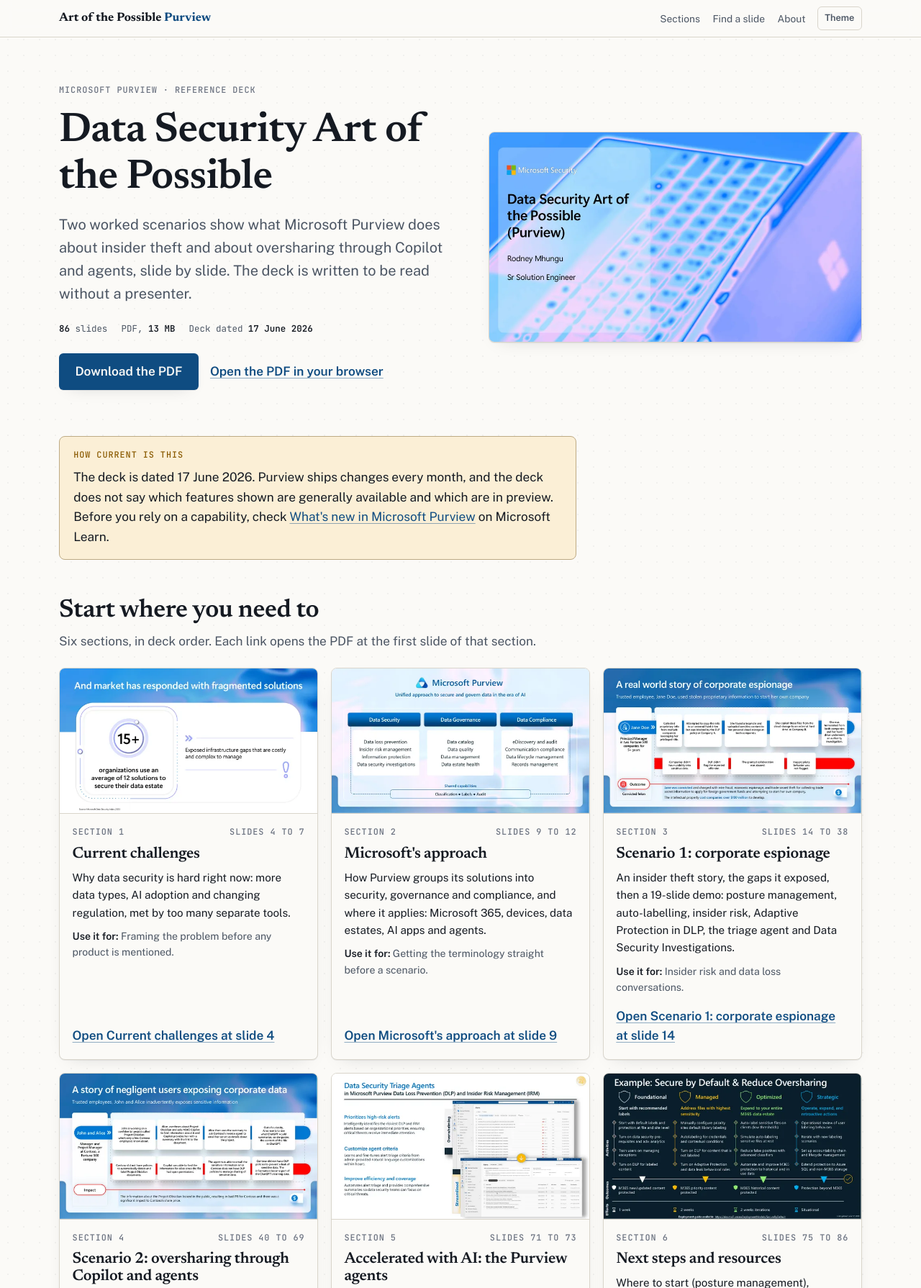
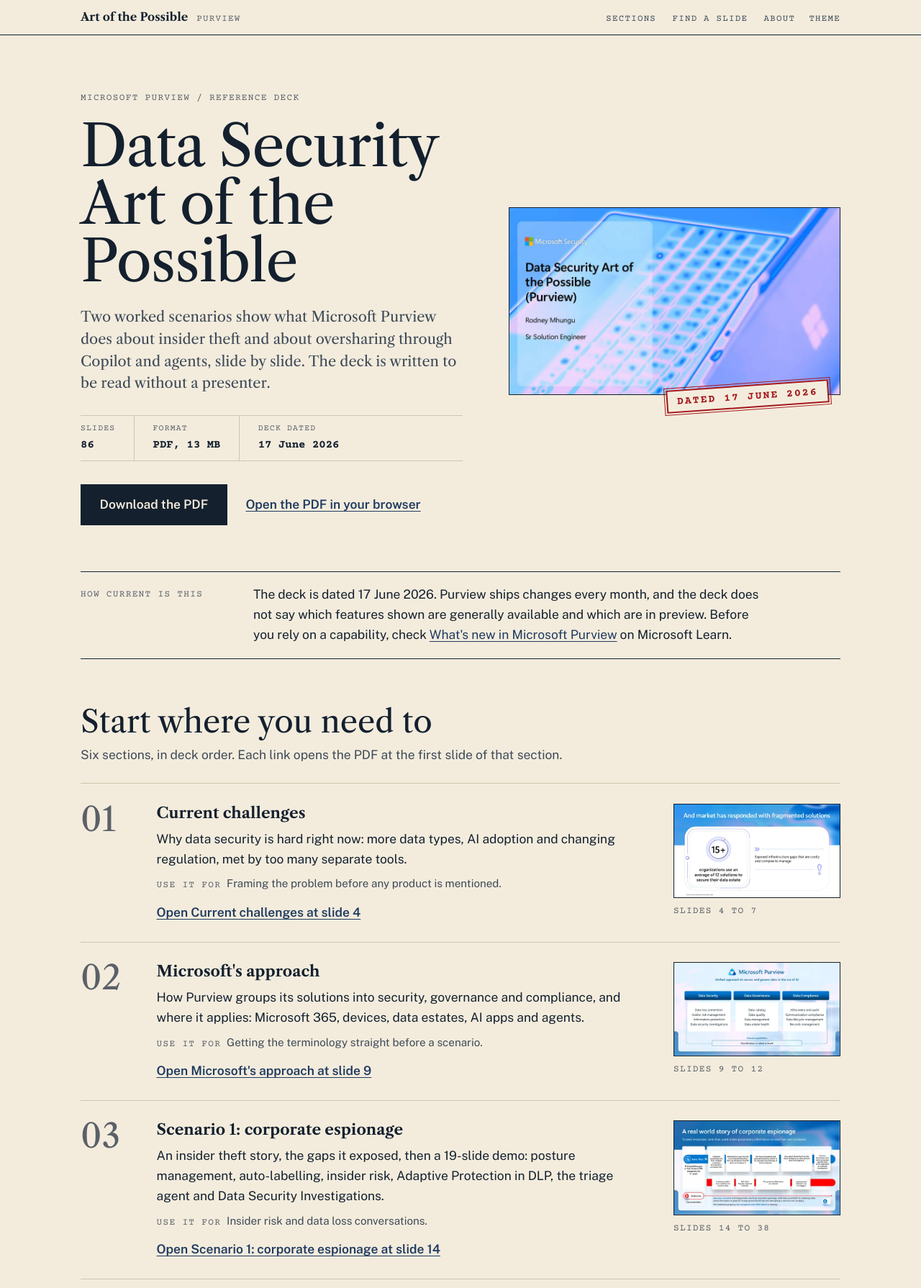
Before and after one commit to rodneymhungu/data-security-art-of-the-possible, a plain HTML site: page index.html in a window 1280 px wide. Shown: the top 1790 px of the page at 72% size. Drawn offline with nearby package versions, Linux system fonts and the light colour scheme; a web font is replaced by a local one.

Commit message:
Restyle landing page as a dossier
Paper and ink in light mode, midnight and brass in dark mode. Libre
Caslon for headings, Courier Prime for data, square corners and thin
rules in place of cards, shadows and pills. Sections become a numbered
ledger; the deck date becomes a single stamp on the cover.

Co-Authored-By: Claude Fable 5.2 <noreply@anthropic.com>

```diff
--- a/index.html
+++ b/index.html
@@ -19,7 +19,7 @@
 <link rel="canonical" href="https://rodneymhungu.github.io/data-security-art-of-the-possible/">
 <link rel="preconnect" href="https://fonts.googleapis.com">
 <link rel="preconnect" href="https://fonts.gstatic.com" crossorigin>
-<link href="https://fonts.googleapis.com/css2?family=Newsreader:ital,opsz,wght@0,6..72,400;0,6..72,600;0,6..72,700;1,6..72,400&amp;family=Public+Sans:wght@400..700&amp;family=JetBrains+Mono:wght@400;500;600&amp;display=swap" rel="stylesheet">
+<link href="https://fonts.googleapis.com/css2?family=Libre+Caslon+Display&amp;family=Libre+Caslon+Text:ital,wght@0,400;0,700;1,400&amp;family=Public+Sans:wght@400..700&amp;family=Courier+Prime:wght@400;700&amp;display=swap" rel="stylesheet">
 
 <script>
 /* ====================================================================
@@ -163,140 +163,148 @@ window.PAGE = {
 </script>
 
 <style>
+/* Dossier by day, dinner jacket by night.
+   Paper and ink do the work. --stamp is the one signal colour and is
+   used once, on the date stamp. No shadows, no rounded corners. */
 :root{
-  --paper:#fbfaf7; --paper-2:#f2f0ea; --paper-3:#e9e6de;
-  --ink:#151a22; --ink-2:#4b5563; --ink-3:#6b7280; --rule:#d9d5cb;
-  --accent:#0f4c81; --accent-2:#0b3a63; --accent-soft:#e6eef7;
-  --signal:#8a5a00; --signal-bg:#fbefd6;
-  --shadow:0 1px 0 rgba(21,26,34,.06), 0 8px 24px -16px rgba(21,26,34,.25);
-  --dot:rgba(21,26,34,.045);
-  --serif:"Newsreader","Iowan Old Style","Palatino Linotype",Georgia,serif;
-  --sans:"Public Sans","Segoe UI",Helvetica,Arial,sans-serif;
-  --mono:"JetBrains Mono",ui-monospace,"Cascadia Mono",Consolas,monospace;
-  --measure:68ch;
+  --paper:#F3ECDD; --paper-2:#FBF7EE; --paper-3:#E9DFCB;
+  --ink:#14202E; --ink-2:#3F4A57; --ink-3:#5B6068; --rule:#CFC4AE;
+  --accent:#1F3A5F; --accent-2:#14202E;
+  --stamp:#A4161A;
+  --display:"Libre Caslon Display","Libre Caslon Text","Big Caslon",Georgia,serif;
+  --serif:"Libre Caslon Text","Big Caslon","Iowan Old Style",Georgia,serif;
+  --sans:"Public Sans","Gill Sans","Segoe UI",Helvetica,Arial,sans-serif;
+  --mono:"Courier Prime","Courier New",Courier,monospace;
+  --measure:66ch;
 }
 @media (prefers-color-scheme: dark){
   :root:not([data-theme="light"]){
-    --paper:#111418; --paper-2:#171b21; --paper-3:#1f242c;
-    --ink:#ecebe6; --ink-2:#b8bcc4; --ink-3:#8b919b; --rule:#2b313a;
-    --accent:#7fb3e6; --accent-2:#a9cdf2; --accent-soft:#182636;
-    --signal:#f2c56b; --signal-bg:#3a2a08;
-    --shadow:0 1px 0 rgba(0,0,0,.3), 0 8px 24px -16px rgba(0,0,0,.7);
-    --dot:rgba(255,255,255,.04);
+    --paper:#0B1420; --paper-2:#13233A; --paper-3:#1A2D48;
+    --ink:#F4EFE6; --ink-2:#C2C4C6; --ink-3:#8A919B; --rule:#2A3648;
+    --accent:#B8935A; --accent-2:#D4B483;
+    --stamp:#B8935A;
   }
 }
 :root[data-theme="dark"]{
-  --paper:#111418; --paper-2:#171b21; --paper-3:#1f242c;
-  --ink:#ecebe6; --ink-2:#b8bcc4; --ink-3:#8b919b; --rule:#2b313a;
-  --accent:#7fb3e6; --accent-2:#a9cdf2; --accent-soft:#182636;
-  --signal:#f2c56b; --signal-bg:#3a2a08;
-  --shadow:0 1px 0 rgba(0,0,0,.3), 0 8px 24px -16px rgba(0,0,0,.7);
-  --dot:rgba(255,255,255,.04);
+  --paper:#0B1420; --paper-2:#13233A; --paper-3:#1A2D48;
+  --ink:#F4EFE6; --ink-2:#C2C4C6; --ink-3:#8A919B; --rule:#2A3648;
+  --accent:#B8935A; --accent-2:#D4B483;
+  --stamp:#B8935A;
 }
 
 *,*::before,*::after{box-sizing:border-box}
 html{-webkit-text-size-adjust:100%;scroll-padding-top:4.5rem}
-body{
-  margin:0;background:var(--paper);color:var(--ink);
-  font-family:var(--sans);font-size:clamp(.98rem,.93rem + .25vw,1.08rem);line-height:1.6;
-  background-image:radial-gradient(var(--dot) 1px,transparent 1px);background-size:22px 22px;
-}
-a{color:var(--accent);text-decoration:underline;text-decoration-thickness:1px;text-underline-offset:.16em;text-decoration-color:color-mix(in srgb,var(--accent) 45%,transparent)}
-a:hover{color:var(--accent-2);text-decoration-color:currentColor}
-a:focus-visible,button:focus-visible,input:focus-visible{outline:2px solid var(--accent);outline-offset:2px;border-radius:2px}
-h1,h2,h3{font-family:var(--serif);font-weight:600;line-height:1.12;letter-spacing:-.012em;margin:0;color:var(--ink)}
-h1{font-size:clamp(2.2rem,1.5rem + 3vw,3.6rem)}
-h2{font-size:clamp(1.6rem,1.2rem + 1.5vw,2.2rem);margin-block:0 .6rem}
-h3{font-size:clamp(1.15rem,1.05rem + .4vw,1.35rem)}
+body{margin:0;background:var(--paper);color:var(--ink);font-family:var(--sans);font-size:clamp(1rem,.95rem + .25vw,1.09rem);line-height:1.6}
+::selection{background:var(--ink);color:var(--paper)}
+a{color:var(--accent);text-decoration:underline;text-decoration-thickness:1px;text-underline-offset:.2em}
+a:hover{color:var(--accent-2);text-decoration-thickness:2px}
+a:focus-visible,button:focus-visible,input:focus-visible{outline:2px solid var(--accent);outline-offset:3px}
+h1,h2,h3{margin:0;color:var(--ink);font-weight:400}
+h1{font-family:var(--display);font-size:clamp(2.7rem,1.5rem + 5vw,5rem);line-height:1;letter-spacing:-.015em}
+h2{font-family:var(--display);font-size:clamp(1.9rem,1.4rem + 1.8vw,2.7rem);line-height:1.08;margin-block:0 .5rem}
+h3{font-family:var(--serif);font-weight:700;font-size:clamp(1.15rem,1.05rem + .4vw,1.32rem);line-height:1.25}
 p{margin:0 0 1rem;max-width:var(--measure)}
-.k{font-family:var(--mono);font-size:.74rem;font-weight:500;letter-spacing:.08em;text-transform:uppercase;color:var(--ink-3)}
+.k{font-family:var(--mono);font-size:.8rem;letter-spacing:.1em;text-transform:uppercase;color:var(--ink-3)}
 .muted{color:var(--ink-2)}
 
-.topbar{position:sticky;top:0;z-index:20;background:color-mix(in srgb,var(--paper) 88%,transparent);backdrop-filter:blur(10px);-webkit-backdrop-filter:blur(10px);border-block-end:1px solid var(--rule)}
-.topbar .in{display:flex;align-items:center;gap:1rem;padding:.55rem clamp(1rem,3vw,2rem);max-width:1180px;margin-inline:auto}
-.brand{font-family:var(--serif);font-weight:700;font-size:1.05rem;text-decoration:none;color:var(--ink);white-space:nowrap}
-.brand span{color:var(--accent)}
-.topnav{display:flex;gap:1.1rem;margin-inline-start:auto;font-size:.86rem}
-.topnav a{color:var(--ink-2);text-decoration:none}
-.topnav a:hover{color:var(--ink)}
-.theme-btn{font:inherit;font-size:.8rem;font-weight:600;color:var(--ink-2);background:none;border:1px solid var(--rule);border-radius:6px;padding:.35rem .6rem;cursor:pointer}
-.theme-btn:hover{color:var(--ink);border-color:var(--ink-3)}
+.topbar{position:sticky;top:0;z-index:20;background:var(--paper);border-block-end:1px solid var(--ink)}
+.topbar .in{display:flex;align-items:baseline;gap:1.2rem;padding:.7rem clamp(1rem,3vw,2rem);max-width:1120px;margin-inline:auto}
+.brand{font-family:var(--serif);font-weight:700;font-size:1rem;text-decoration:none;color:var(--ink);white-space:nowrap}
+.brand span{font-family:var(--mono);font-weight:400;font-size:.78rem;letter-spacing:.1em;text-transform:uppercase;color:var(--ink-3);margin-inline-start:.5rem}
+.topnav{display:flex;gap:1.4rem;margin-inline-start:auto}
+.topnav a,.theme-btn{font-family:var(--mono);font-size:.78rem;letter-spacing:.1em;text-transform:uppercase;color:var(--ink-2);text-decoration:none}
+.topnav a:hover,.theme-btn:hover{color:var(--ink);text-decoration:underline;text-underline-offset:.3em}
+.theme-btn{background:none;border:0;padding:0;cursor:pointer}
 @media (max-width:640px){.topnav{display:none}.theme-btn{margin-inline-start:auto}}
 
-.wrap{max-width:1180px;margin-inline:auto;padding:0 clamp(1rem,3vw,2rem)}
-section.block{padding-block:clamp(2.2rem,4vw,3.4rem);border-block-end:1px solid var(--rule)}
-section.block:last-of-type{border-block-end:0}
+.wrap{max-width:1120px;margin-inline:auto;padding:0 clamp(1rem,3vw,2rem)}
+section.block{padding-block:clamp(2.6rem,5vw,4.2rem) 0}
+section.block:last-of-type{padding-block-end:clamp(2.6rem,5vw,4.2rem)}
 
 /* hero */
-.hero{display:grid;grid-template-columns:minmax(0,1.05fr) minmax(0,1fr);gap:clamp(1.5rem,4vw,3.5rem);align-items:center;padding-block:clamp(2.2rem,5vw,4.5rem)}
-.hero .lead{font-size:clamp(1.08rem,1rem + .4vw,1.25rem);color:var(--ink-2);margin-block:1rem 1.4rem}
-.facts{display:flex;flex-wrap:wrap;gap:.4rem 1.2rem;font-family:var(--mono);font-size:.78rem;color:var(--ink-2);margin:0 0 1.5rem;padding:0;list-style:none}
-.facts li{margin:0}
-.facts b{color:var(--ink);font-weight:600}
-.actions{display:flex;flex-wrap:wrap;gap:.7rem 1rem;align-items:center}
-.btn{display:inline-block;background:var(--accent);color:var(--paper);text-decoration:none;font-weight:600;padding:.75rem 1.4rem;border-radius:6px;box-shadow:var(--shadow)}
-.btn:hover{background:var(--accent-2);color:var(--paper)}
+.hero{display:grid;grid-template-columns:minmax(0,1.15fr) minmax(0,1fr);gap:clamp(2rem,5vw,4.5rem);align-items:center;padding-block:clamp(2.6rem,6vw,5.5rem) clamp(2.6rem,5vw,4rem)}
+.hero h1{margin-block:.9rem 0}
+.hero .lead{font-family:var(--serif);font-size:clamp(1.08rem,1rem + .4vw,1.24rem);line-height:1.55;color:var(--ink-2);margin-block:1.4rem 1.8rem}
+.facts{display:grid;grid-template-columns:repeat(3,auto);justify-content:start;margin:0 0 2rem;border-block:1px solid var(--rule)}
+.facts div{padding:.6rem 1.6rem .55rem 0;margin-inline-end:1.6rem;border-inline-end:1px solid var(--rule)}
+.facts div:last-child{border:0;margin:0;padding-inline-end:0}
+.facts dt{font-family:var(--mono);font-size:.72rem;letter-spacing:.1em;text-transform:uppercase;color:var(--ink-3)}
+.facts dd{margin:0;font-family:var(--mono);font-weight:700;font-size:.98rem;color:var(--ink);white-space:nowrap}
+.actions{display:flex;flex-wrap:wrap;gap:.9rem 1.6rem;align-items:center}
+.btn{display:inline-block;background:var(--ink);color:var(--paper);text-decoration:none;font-weight:600;padding:.85rem 1.6rem;border:1px solid var(--ink)}
+.btn:hover{background:transparent;color:var(--ink);text-decoration:none}
 .link-2{font-weight:600}
-.cover{margin:0;border:1px solid var(--rule);border-radius:8px;overflow:hidden;box-shadow:var(--shadow);background:var(--paper-2)}
-.cover img{display:block;width:100%;height:auto}
-@media (max-width:820px){.hero{grid-template-columns:1fr}.cover{order:-1;max-width:520px}}
+.cover{position:relative;margin:0 0 1.2rem}
+.cover img{display:block;width:100%;height:auto;border:1px solid var(--ink)}
+.stamp{position:absolute;right:1rem;bottom:-1.15rem;margin:0;padding:.42rem .8rem .3rem;font-family:var(--mono);font-weight:700;font-size:.92rem;letter-spacing:.14em;text-transform:uppercase;line-height:1.1;color:var(--stamp);background:var(--paper);border:2px solid var(--stamp);outline:1px solid var(--stamp);outline-offset:2px;transform:rotate(-4deg);white-space:nowrap}
+@media (max-width:820px){
+  .hero{grid-template-columns:1fr}
+  .cover{order:-1;max-width:520px;margin-block-end:1.6rem}
+}
+@media (max-width:460px){
+  .facts{grid-template-columns:1fr 1fr}
+  .facts div{margin:0;padding-inline-end:.8rem;border:0}
+  .facts div:last-child{grid-column:1 / -1;border-block-start:1px solid var(--rule)}
+}
 
-/* currency note */
-.note{border:1px solid color-mix(in srgb,var(--signal) 35%,var(--rule));background:var(--signal-bg);border-radius:8px;padding:1rem 1.2rem;max-width:var(--measure)}
-.note p{margin:0 0 .5rem}
-.note p:last-child{margin:0}
-.note .k{color:var(--signal)}
+/* note to the reader */
+.note{border-block:1px solid var(--ink);padding:1.1rem 0 1.2rem;display:grid;grid-template-columns:13rem minmax(0,1fr);gap:.4rem 2rem}
+.note p{margin:0}
+.note .k{padding-block-start:.2rem}
+@media (max-width:700px){.note{grid-template-columns:1fr}}
 
-/* sections */
-.intro{display:flex;flex-wrap:wrap;justify-content:space-between;align-items:end;gap:.5rem 2rem;margin-block-end:1.4rem}
+/* sections ledger */
+.intro{margin-block-end:1.6rem}
 .intro p{margin:0}
-.sections{list-style:none;margin:0;padding:0;display:grid;gap:1.1rem;grid-template-columns:repeat(auto-fill,minmax(min(100%,320px),1fr))}
-.sec{display:flex;flex-direction:column;background:var(--paper);border:1px solid var(--rule);border-radius:8px;overflow:hidden;box-shadow:var(--shadow)}
-.sec img{display:block;width:100%;height:auto;border-block-end:1px solid var(--rule);background:var(--paper-2)}
-.sec .body{padding:1rem 1.1rem 1.15rem;display:flex;flex-direction:column;gap:.55rem;flex:1}
-.sec .meta{display:flex;justify-content:space-between;gap:1rem}
-.sec h3{margin:0}
-.sec p{margin:0;font-size:.95rem}
-.sec .use{font-size:.88rem;color:var(--ink-2)}
-.sec .use b{color:var(--ink);font-weight:600}
-.sec .go{margin-block-start:auto;padding-block-start:.4rem;font-weight:600}
+.sections{list-style:none;margin:0;padding:0;border-block-end:1px solid var(--rule)}
+.sec{display:grid;grid-template-columns:4.2rem minmax(0,1fr) 232px;gap:.4rem clamp(1.2rem,3vw,2.6rem);align-items:start;padding-block:1.7rem;border-block-start:1px solid var(--rule)}
+.sec .num{font-family:var(--display);font-size:2.9rem;line-height:.95;color:var(--ink-3)}
+.sec .body{display:flex;flex-direction:column;gap:.55rem}
+.sec p{margin:0}
+.sec .use{font-size:.95rem;color:var(--ink-2)}
+.sec .use .k{margin-inline-end:.5rem}
+.sec .go{font-weight:600;margin-block-start:.25rem;align-self:start}
+.sec .side{display:flex;flex-direction:column;gap:.5rem}
+.sec .side img{display:block;width:100%;height:auto;border:1px solid var(--ink)}
+@media (max-width:760px){
+  .sec{grid-template-columns:3.2rem minmax(0,1fr)}
+  .sec .num{font-size:2.2rem}
+  .sec .side{grid-column:2;max-width:300px;margin-block-start:.6rem}
+}
 
 /* slide index */
-.tools{display:flex;flex-wrap:wrap;gap:.8rem 1rem;align-items:center;margin-block-end:.9rem}
-.search{flex:1 1 260px;max-width:420px;font:inherit;font-size:.95rem;color:var(--ink);background:var(--paper);border:1px solid var(--rule);border-radius:6px;padding:.6rem .8rem}
-.search::placeholder{color:var(--ink-3)}
-.count{font-family:var(--mono);font-size:.78rem;color:var(--ink-2)}
-.chips{display:flex;flex-wrap:wrap;gap:.45rem;margin:0 0 1.2rem;padding:0;list-style:none}
-.chip{font:inherit;font-size:.82rem;font-weight:600;color:var(--ink-2);background:var(--paper);border:1px solid var(--rule);border-radius:999px;padding:.32rem .8rem;cursor:pointer}
-.chip:hover{color:var(--ink);border-color:var(--ink-3)}
-.chip[aria-pressed="true"]{color:var(--accent);background:var(--accent-soft);border-color:var(--accent)}
-.slides{list-style:none;margin:0;padding:0;border-block-start:1px solid var(--rule)}
+.tools{display:flex;flex-wrap:wrap;gap:.8rem 1.4rem;align-items:baseline;margin-block:1.4rem 1.1rem}
+.search{flex:1 1 280px;max-width:460px;font-family:var(--mono);font-size:1rem;color:var(--ink);background:transparent;border:0;border-block-end:1px solid var(--ink);border-radius:0;padding:.5rem 0}
+.search::placeholder{color:var(--ink-3);opacity:1}
+.search:focus-visible{outline:0;border-block-end-width:2px;border-color:var(--accent)}
+.count{font-family:var(--mono);font-size:.8rem;letter-spacing:.06em;text-transform:uppercase;color:var(--ink-3)}
+.chips{display:flex;flex-wrap:wrap;gap:.45rem;margin:0 0 1.5rem;padding:0;list-style:none}
+.chip{font-family:var(--mono);font-size:.78rem;letter-spacing:.06em;text-transform:uppercase;color:var(--ink-2);background:transparent;border:1px solid var(--rule);border-radius:0;padding:.42rem .7rem .32rem;cursor:pointer}
+.chip:hover{color:var(--ink);border-color:var(--ink)}
+.chip[aria-pressed="true"]{color:var(--paper);background:var(--ink);border-color:var(--ink)}
+.slides{list-style:none;margin:0;padding:0;border-block-start:1px solid var(--ink)}
 .slides li{margin:0;border-block-end:1px solid var(--rule)}
-.slides a{display:grid;grid-template-columns:4.6rem minmax(0,1fr) auto;gap:.3rem 1rem;align-items:baseline;padding:.65rem .4rem;text-decoration:none;color:var(--ink)}
-.slides a:hover{background:var(--paper-2)}
-.slides .pg{font-family:var(--mono);font-size:.8rem;color:var(--ink-3);white-space:nowrap}
-.slides .sec-name{font-family:var(--mono);font-size:.72rem;color:var(--ink-3);text-align:right;white-space:nowrap}
-.slides .tags{grid-column:2 / -1;display:flex;flex-wrap:wrap;gap:.3rem;margin:0}
-.tag{font-size:.7rem;font-weight:600;color:var(--ink-2);background:var(--paper-2);border-radius:3px;padding:.05em .45em}
-.empty{padding:1rem .4rem;color:var(--ink-2)}
-@media (max-width:640px){.slides a{grid-template-columns:4.2rem minmax(0,1fr)}.slides .sec-name{display:none}}
+.slides a{display:grid;grid-template-columns:5.4rem minmax(0,1fr) auto;gap:.15rem 1.2rem;align-items:baseline;padding:.7rem 0;text-decoration:none;color:var(--ink)}
+.slides a:hover .t{text-decoration:underline;text-underline-offset:.2em}
+.slides .pg{font-family:var(--mono);font-size:.86rem;color:var(--ink-3);white-space:nowrap}
+.slides .sec-name,.slides .tags{font-family:var(--mono);font-size:.74rem;letter-spacing:.04em;text-transform:uppercase;color:var(--ink-3)}
+.slides .sec-name{text-align:right;white-space:nowrap}
+.slides .tags{grid-column:2 / -1}
+.empty{padding:1rem 0;color:var(--ink-2)}
+@media (max-width:760px){.slides a{grid-template-columns:4.8rem minmax(0,1fr)}.slides .sec-name{display:none}}
 
 /* about */
-.cols{display:grid;grid-template-columns:repeat(auto-fit,minmax(min(100%,300px),1fr));gap:1.5rem 3rem}
+.cols{display:grid;grid-template-columns:repeat(auto-fit,minmax(min(100%,300px),1fr));gap:1.5rem clamp(2rem,5vw,4.5rem);border-block-start:1px solid var(--rule);padding-block-start:1.6rem;margin-block-start:1.2rem}
 .cols h3{margin-block:0 .5rem}
+.cols h3:not(:first-child){margin-block-start:1.6rem}
 .cols ul{margin:0 0 1rem;padding-inline-start:1.2rem}
 .cols li{margin-block-end:.35rem}
-.fine{font-size:.9rem;color:var(--ink-2)}
+.fine{font-size:.92rem;color:var(--ink-2)}
 
-footer{border-block-start:1px solid var(--rule);padding-block:1.6rem 2.4rem;font-size:.85rem;color:var(--ink-2)}
+footer{border-block-start:1px solid var(--ink);padding-block:1.3rem 2.4rem;font-family:var(--mono);font-size:.8rem;color:var(--ink-2)}
 footer .in{display:flex;flex-wrap:wrap;gap:.6rem 2rem;justify-content:space-between}
-footer p{margin:0}
+footer p{margin:0;max-width:none}
 footer a{color:var(--ink-2)}
-
-@media (prefers-reduced-motion: no-preference){
-  .sec{transition:transform .15s ease, box-shadow .15s ease}
-  .sec:hover{transform:translateY(-2px)}
-}
 </style>
 </head>
 <body>
@@ -318,14 +326,14 @@ footer a{color:var(--ink-2)}
 
     <section class="hero" aria-labelledby="title">
       <div>
-        <p class="k">Microsoft Purview · reference deck</p>
+        <p class="k">Microsoft Purview / Reference deck</p>
         <h1 id="title">Data Security Art of the Possible</h1>
         <p class="lead">Two worked scenarios show what Microsoft Purview does about insider theft and about oversharing through Copilot and agents, slide by slide. The deck is written to be read without a presenter.</p>
-        <ul class="facts">
-          <li><b data-fill="pages">86</b> slides</li>
-          <li>PDF, <b data-fill="size">13 MB</b></li>
-          <li>Deck dated <b data-fill="dated">17 June 2026</b></li>
-        </ul>
+        <dl class="facts">
+          <div><dt>Slides</dt><dd data-fill="pages">86</dd></div>
+          <div><dt>Format</dt><dd>PDF, <span data-fill="size">13 MB</span></dd></div>
+          <div><dt>Deck dated</dt><dd data-fill="dated">17 June 2026</dd></div>
+        </dl>
         <div class="actions">
           <a id="download-pdf" class="btn" href="data-security-art-of-the-possible-purview.pdf" download>Download the PDF</a>
           <a id="preview-pdf" class="link-2" href="data-security-art-of-the-possible-purview.pdf" target="_blank" rel="noopener">Open the PDF in your browser</a>
@@ -333,6 +341,7 @@ footer a{color:var(--ink-2)}
       </div>
       <figure class="cover">
         <img src="images/cover.webp" width="960" height="540" alt="Cover slide: Data Security Art of the Possible (Purview), Rodney Mhungu, Senior Solution Engineer." fetchpriority="high">
+        <p class="stamp" aria-hidden="true">Dated <span data-fill="dated">17 June 2026</span></p>
       </figure>
     </section>
 
@@ -416,16 +425,19 @@ footer a{color:var(--ink-2)}
   var fills = { pages: D.pages, size: D.sizeMB + " MB", dated: D.dated, updated: P.UPDATED };
   document.querySelectorAll("[data-fill]").forEach(function (el) { el.textContent = fills[el.getAttribute("data-fill")]; });
 
-  // Section cards.
+  // Section ledger: number, text, then the slide preview.
   $("section-list").innerHTML = P.SECTIONS.map(function (s) {
     return '<li class="sec" id="s-' + s.id + '">' +
-      '<img src="images/' + s.img + '" width="640" height="360" loading="lazy" alt="' + esc(s.alt) + '">' +
+      '<span class="num" aria-hidden="true">' + ("0" + s.n).slice(-2) + '</span>' +
       '<div class="body">' +
-        '<div class="meta"><span class="k">Section ' + s.n + '</span><span class="k">Slides ' + s.from + ' to ' + s.to + '</span></div>' +
         '<h3>' + esc(s.title) + '</h3>' +
         '<p>' + esc(s.what) + '</p>' +
-        '<p class="use"><b>Use it for:</b> ' + esc(s.use) + '</p>' +
+        '<p class="use"><span class="k">Use it for</span>' + esc(s.use) + '</p>' +
         '<a class="go" data-sec="' + s.id + '" href="' + pdf(s.from) + '" target="_blank" rel="noopener">Open ' + esc(s.title) + ' at slide ' + s.from + '</a>' +
+      '</div>' +
+      '<div class="side">' +
+        '<img src="images/' + s.img + '" width="640" height="360" loading="lazy" alt="' + esc(s.alt) + '">' +
+        '<span class="k">Slides ' + s.from + ' to ' + s.to + '</span>' +
       '</div></li>';
   }).join("");
 
@@ -455,9 +467,9 @@ footer a{color:var(--ink-2)}
     $("slide-list").innerHTML = hits.length ? hits.map(function (r) {
       return '<li><a data-slide="' + r.pg + '" href="' + pdf(r.pg) + '" target="_blank" rel="noopener">' +
         '<span class="pg">Slide ' + r.pg + '</span>' +
-        '<span>' + esc(r.title) + '</span>' +
-        '<span class="sec-name">' + esc(r.sec) + '</span>' +
-        (r.tags.length ? '<span class="tags">' + r.tags.map(function (k) { return '<span class="tag">' + esc(tagName[k]) + '</span>'; }).join("") + '</span>' : '') +
+        '<span class="t">' + esc(r.title) + '</span>' +
+        '<span class="sec-name">' + esc(r.sec.split(":")[0]) + '</span>' +
+        (r.tags.length ? '<span class="tags">' + esc(r.tags.map(function (k) { return tagName[k]; }).join(" / ")) + '</span>' : '') +
       '</a></li>';
     }).join("") : '<li class="empty">No slides match. Try a shorter word, or choose All.</li>';
     $("count").textContent = hits.length + " of " + rows.length + " slides";
```
